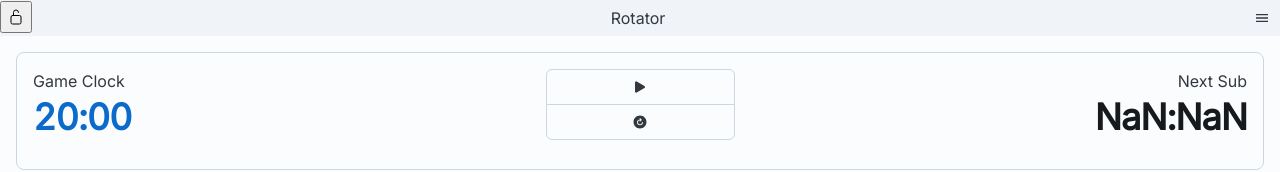
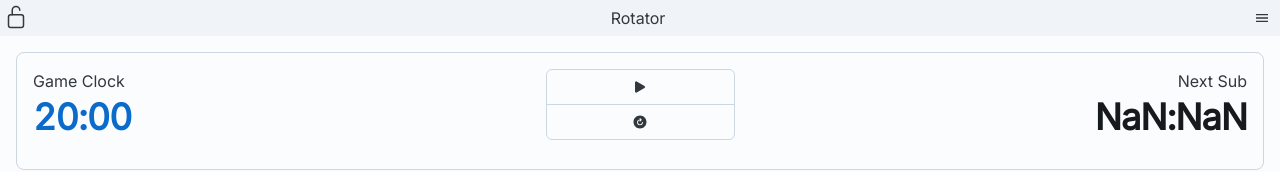
Before and after one commit to markreid/rotator, a React (Create React App) app: page / in a window 1280 px wide. Shown: the top 172 px of the page. Built offline with nearby package versions, Linux system fonts and the light colour scheme.

Commit message:
Fix ios rendering of padlock button

```diff
--- a/src/Lock.css
+++ b/src/Lock.css
@@ -1,10 +1,17 @@
 .Lock-button {
+	-webkit-appearance: none;
+	appearance: none;
+	background: none;
+	border: none;
+	padding: 0;
+	margin: 0;
 	display: inline-flex;
 	align-items: center;
 	justify-content: center;
 	width: 2rem;
 	height: 2rem;
 	font-size: 1.5em;
+	color: inherit;
 }
 
 .Lock {
```
